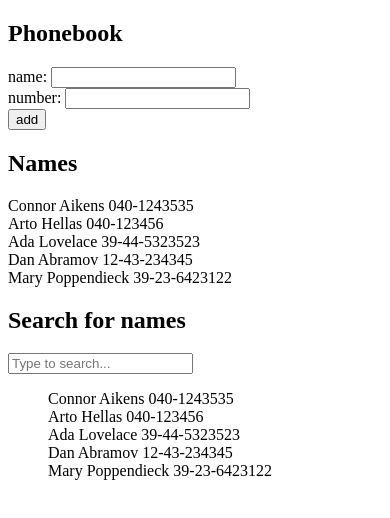
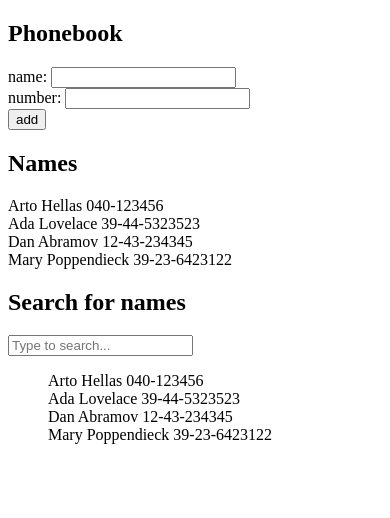
Before and after one commit to caikesn/Full-Stack-Open, a React (Vite) app in the folder part2/phonebook/phonebook-app/: page / in a window 390 px wide. Shown: the top 518 px of the page. Built offline with nearby package versions, Linux system fonts and the light colour scheme; data requests are answered from the project's data file.

Commit message:
phonebook-2.11

```diff
--- /dev/null
+++ b/part2/phonebook/phonebook-app/db.json
@@ -0,0 +1,24 @@
+{
+  "persons":[
+    {
+      "name": "Arto Hellas",
+      "number": "040-123456",
+      "id": "1"
+    },
+    {
+      "name": "Ada Lovelace",
+      "number": "39-44-5323523",
+      "id": "2"
+    },
+    {
+      "name": "Dan Abramov",
+      "number": "12-43-234345",
+      "id": "3"
+    },
+    {
+      "name": "Mary Poppendieck",
+      "number": "39-23-6423122",
+      "id": "4"
+    }
+  ]
+}
--- a/part2/phonebook/phonebook-app/package.json
+++ b/part2/phonebook/phonebook-app/package.json
@@ -7,9 +7,11 @@
     "dev": "vite",
     "build": "vite build",
     "lint": "oxlint",
-    "preview": "vite preview"
+    "preview": "vite preview",
+    "server": "json-server -p 3001 db.json"
   },
   "dependencies": {
+    "axios": "^1.18.1",
     "react": "^19.2.7",
     "react-dom": "^19.2.7"
   },
@@ -17,6 +19,7 @@
     "@types/react": "^19.2.17",
     "@types/react-dom": "^19.2.3",
     "@vitejs/plugin-react": "^6.0.3",
+    "json-server": "^1.0.0-beta.15",
     "oxlint": "^1.71.0",
     "vite": "^8.1.1"
   }
--- a/part2/phonebook/phonebook-app/src/App.jsx
+++ b/part2/phonebook/phonebook-app/src/App.jsx
@@ -1,4 +1,5 @@
-import { useState } from 'react'
+import { useState, useEffect } from 'react'
+import axios from 'axios'
 
 
 const Search = (props) => (
@@ -22,17 +23,22 @@
 )
 
 const App = () => {
-  const [persons, setPersons] = useState([
-    { name: 'Connor Aikens', number: '040-1243535', id: 1 },
-    { name: 'Arto Hellas', number: '040-123456', id: 5 },
-    { name: 'Ada Lovelace', number: '39-44-5323523', id: 2 },
-    { name: 'Dan Abramov', number: '12-43-234345', id: 3 },
-    { name: 'Mary Poppendieck', number: '39-23-6423122', id: 4 }
-  ])
+  const [persons, setPersons] = useState([])
   const [newNumber, setNewNumber] = useState('')
   const [newName, setNewName] = useState('')
   const [showAll, setShowAll] = useState(true)
   const [query, setQuery] = useState('')
+
+  useEffect(() => {
+    console.log('effect');
+    axios
+      .get('http://localhost:3001/persons')
+      .then(response => {
+        console.log('promise fulfilled')
+        setPersons(response.data)
+      })
+  }, [])
+  console.log('render', persons.length, 'persons')
 
   const filteredPersons = persons.filter((person) =>
     person.name.toLowerCase().includes(query.toLowerCase())
```
Also changed, not shown: 1 other file (tests, documents, lock files or other folders).
